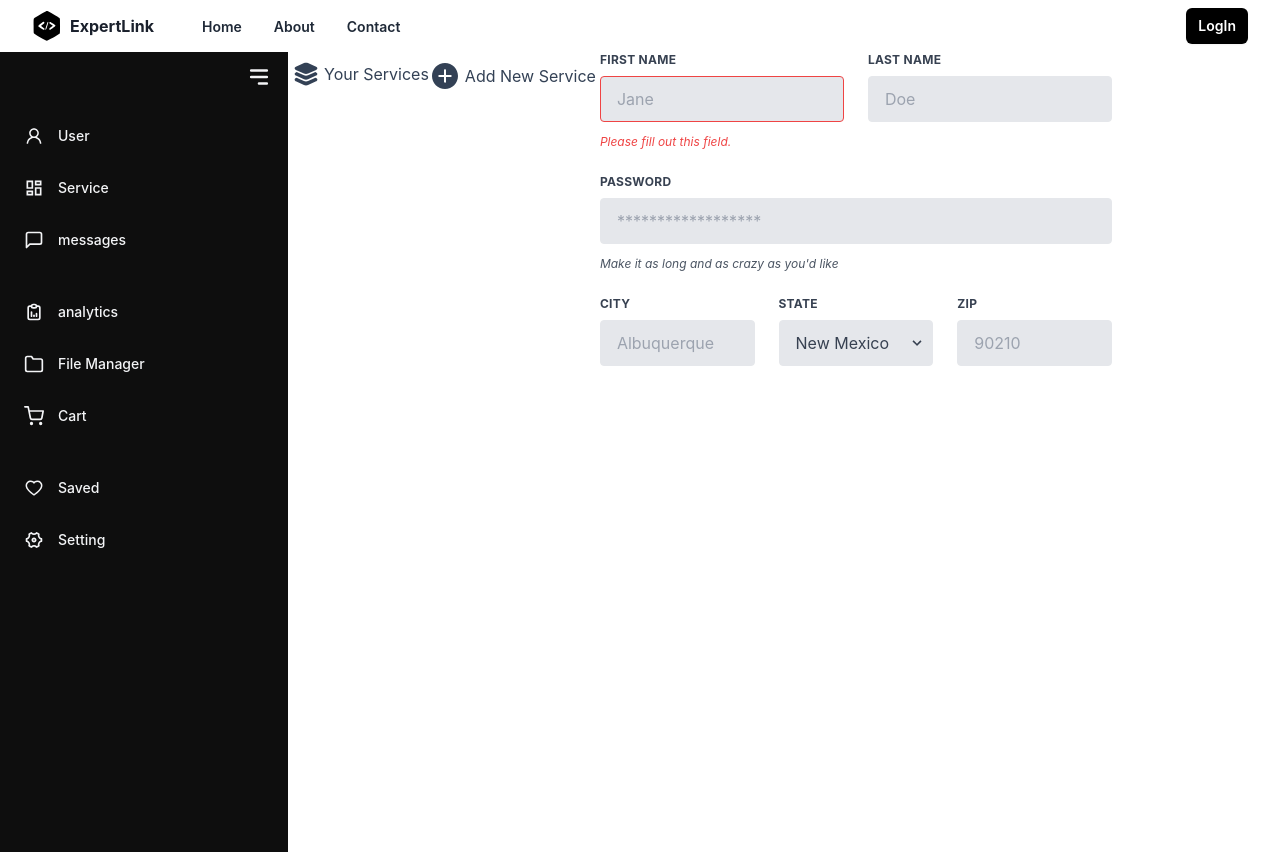
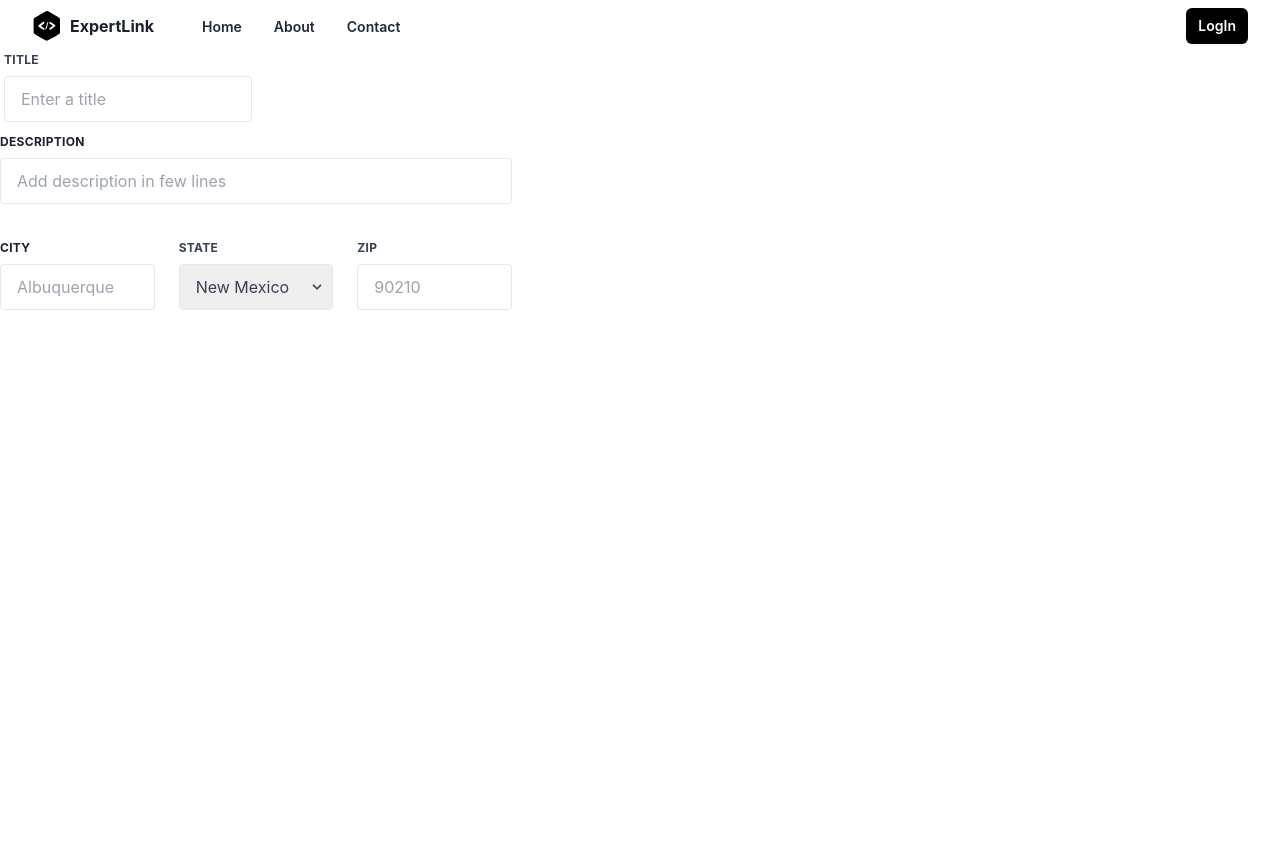
Before and after one commit to dhruvishavaghani/ExpertLink, a React (Vite) app in the folder frontend/: page /serviceform in a window 1280 px wide. After the commit the page ends 800 px from the top, so only its background shows below. Built offline with nearby package versions, Linux system fonts and the light colour scheme.

Commit message:
frontend modification

```diff
--- a/frontend/src/Components/Service.jsx
+++ b/frontend/src/Components/Service.jsx
@@ -1,22 +1,20 @@
-import React from "react";
+import React, { useState } from "react";
 import Dashboard from "../Pages/Dashboard";
-import { Link } from "react-router-dom";
-import {
-  Square3Stack3DIcon,
-  UserCircleIcon,
-  Cog6ToothIcon,
-} from "@heroicons/react/24/solid";
+import Serviceform from "./Serviceform";
 import { IoIosAddCircle } from "react-icons/io";
 import { IoLayers } from "react-icons/io5";
+import Allservices from "./Allservices";
 
 function Service() {
+  const [addservice, setaddservice] = useState(false);
+  const [viewservices, setviewservice] = useState(true);
 
   return (
     <div className="flex">
       <Dashboard />
 
-      <div class="w-2/3">
-        <div class="relative right-0">
+      <div class="w-2/3 ">
+        <div class="relative right-0 ">
           <ul
             class="relative flex flex-wrap p-1 list-none rounded-xl bg-blue-gray-50/60"
             data-tabs="tabs"
@@ -30,12 +28,18 @@
                 role="tab"
                 aria-selected="true"
               >
-                <IoLayers className='w-7 h-7'/>
-                <Link to="/allservices">
-                  <span class="ml-1 ">Your Services</span>
-                </Link>
+                <IoLayers className="w-7 h-7" />
+                <span
+                  class="ml-1"
+                  onClick={() => {
+                    setviewservice(true), setaddservice(false);
+                  }}
+                >
+                  Your Services
+                </span>
               </a>
             </li>
+
               <li class="z-30 flex-auto text-center">
                 <a
                   class="z-30 flex items-center justify-center w-full px-0 py-1 mb-0 transition-all ease-in-out border-0 rounded-lg cursor-pointer text-slate-700 bg-inherit"
@@ -43,19 +47,26 @@
                   role="tab"
                   aria-selected="false"
                 >
-
-                <IoIosAddCircle  className="w-8 h-8" />
-                <Link to="/serviceform">
-                <span class="ml-1">Add New Service</span>
-                </Link>
+                  <IoIosAddCircle className="w-8 h-8 mr-1" />
+                  <span
+                    className="ml-1"
+                    onClick={() => {
+                      setaddservice(true), setviewservice(false);
+                    }}
+                  >
+                    Add New Service
+                  </span>
                 </a>
               </li>
 
           </ul>
+          {viewservices && <Allservices />}
+          <div className="flex mt-10 items-center justify-center">
+            {addservice && <Serviceform />}
           </div>
         </div>
       </div>
-    // </div>
+    </div>
   );
 }
 
--- a/frontend/src/Components/Serviceform.jsx
+++ b/frontend/src/Components/Serviceform.jsx
@@ -2,72 +2,49 @@
 
 export default function Serviceform() {
   return (
-    <div className="flex flex-row">
-      <Service className="flex flex-col"/>
-      <div >
-        <form class="w-full max-w-lg">
-          <div class="flex flex-wrap -mx-3 mb-6">
-            <div class="w-full md:w-1/2 px-3 mb-6 md:mb-0">
+    <form class="w-full max-w-lg">
+            <div class="w-full md:w-1/2 px-1 mb-6 md:mb-0">
               <label
                 class="block uppercase tracking-wide text-gray-700 text-xs font-bold mb-2"
                 for="grid-first-name"
               >
-                First Name
+                Title
               </label>
               <input
-                class="appearance-none block w-full bg-gray-200 text-gray-700 border border-red-500 rounded py-3 px-4 mb-3 leading-tight focus:outline-none focus:bg-white"
+                class="appearance-none block w-full  text-black-700 border rounded py-3 px-4 mb-3 leading-tight focus:outline-none focus:bg-white"
                 id="grid-first-name"
                 type="text"
-                placeholder="Jane"
+                placeholder="Enter a title"
               />
-              <p class="text-red-500 text-xs italic">
-                Please fill out this field.
-              </p>
+
             </div>
-            <div class="w-full md:w-1/2 px-3">
-              <label
-                class="block uppercase tracking-wide text-gray-700 text-xs font-bold mb-2"
-                for="grid-last-name"
-              >
-                Last Name
-              </label>
-              <input
-                class="appearance-none block w-full bg-gray-200 text-gray-700 border border-gray-200 rounded py-3 px-4 leading-tight focus:outline-none focus:bg-white focus:border-gray-500"
-                id="grid-last-name"
-                type="text"
-                placeholder="Doe"
-              />
-            </div>
-          </div>
+
+
           <div class="flex flex-wrap -mx-3 mb-6">
             <div class="w-full px-3">
               <label
-                class="block uppercase tracking-wide text-gray-700 text-xs font-bold mb-2"
+                class="block uppercase tracking-wide text-black-700 text-xs font-bold mb-2"
                 for="grid-password"
               >
-                Password
+                Description
               </label>
               <input
-                class="appearance-none block w-full bg-gray-200 text-gray-700 border border-gray-200 rounded py-3 px-4 mb-3 leading-tight focus:outline-none focus:bg-white focus:border-gray-500"
+                class="appearance-none block w-full border border-gray-200 rounded py-3 px-4 mb-3 leading-tight focus:outline-none focus:bg-white focus:border-gray-500"
                 id="grid-password"
-                type="password"
-                placeholder="******************"
+                placeholder="Add description in few lines"
               />
-              <p class="text-gray-600 text-xs italic">
-                Make it as long and as crazy as you'd like
-              </p>
             </div>
           </div>
           <div class="flex flex-wrap -mx-3 mb-2">
             <div class="w-full md:w-1/3 px-3 mb-6 md:mb-0">
               <label
-                class="block uppercase tracking-wide text-gray-700 text-xs font-bold mb-2"
+                class="block uppercase tracking-wide text-xs font-bold mb-2"
                 for="grid-city"
               >
                 City
               </label>
               <input
-                class="appearance-none block w-full bg-gray-200 text-gray-700 border border-gray-200 rounded py-3 px-4 leading-tight focus:outline-none focus:bg-white focus:border-gray-500"
+                class="appearance-none block w-full text-gray-700 border border-gray-200 rounded py-3 px-4 leading-tight focus:outline-none focus:bg-white focus:border-gray-500"
                 id="grid-city"
                 type="text"
                 placeholder="Albuquerque"
@@ -82,7 +59,7 @@
               </label>
               <div class="relative">
                 <select
-                  class="block appearance-none w-full bg-gray-200 border border-gray-200 text-gray-700 py-3 px-4 pr-8 rounded leading-tight focus:outline-none focus:bg-white focus:border-gray-500"
+                  class="block appearance-none w-full border border-gray-200 text-gray-700 py-3 px-4 pr-8 rounded leading-tight focus:outline-none focus:bg-white focus:border-gray-500"
                   id="grid-state"
                 >
                   <option>New Mexico</option>
@@ -108,7 +85,7 @@
                 Zip
               </label>
               <input
-                class="appearance-none block w-full bg-gray-200 text-gray-700 border border-gray-200 rounded py-3 px-4 leading-tight focus:outline-none focus:bg-white focus:border-gray-500"
+                class="appearance-none block w-full text-gray-700 border border-gray-200 rounded py-3 px-4 leading-tight focus:outline-none focus:bg-white focus:border-gray-500"
                 id="grid-zip"
                 type="text"
                 placeholder="90210"
@@ -116,7 +93,5 @@
             </div>
           </div>
         </form>
-      </div>
-    </div>
   );
 }
```
Lines whose indentation alone changed are shown as unchanged.
